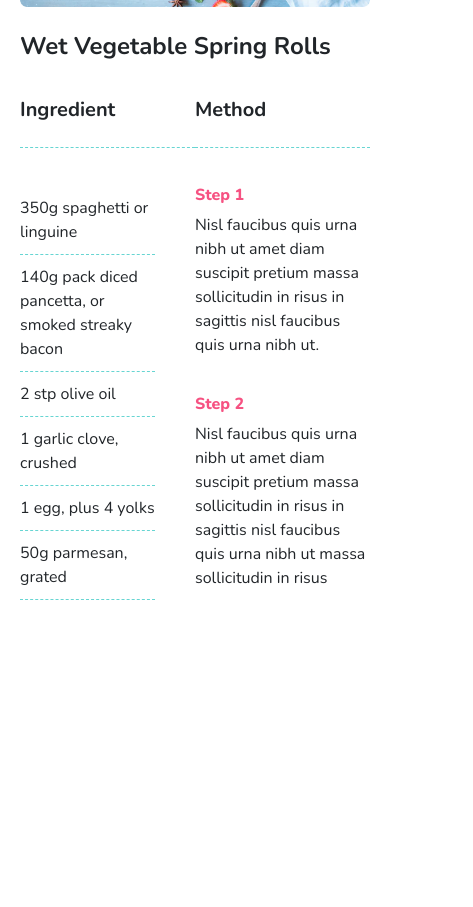
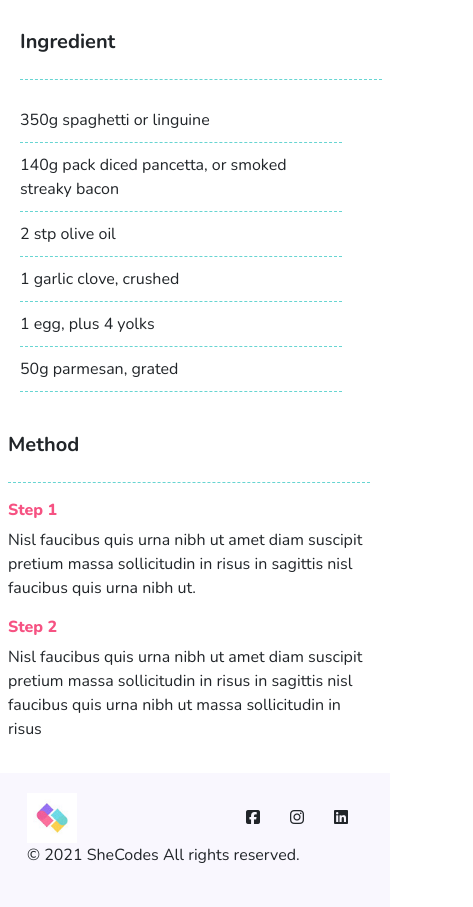
Before and after one commit to ya-sudo/Portfolio, a plain HTML site: page recipe.html in a window 390 px wide. Shown: the part 547-1454 px from the top of the page, 473 px wide, since content can reach past the window. Before the commit the page ends 1179 px from the top, so only its background shows below. Drawn offline with nearby package versions, Linux system fonts and the light colour scheme.

Commit message:
add footer + nav

```diff
--- a/css/portfolio.css
+++ b/css/portfolio.css
@@ -82,7 +82,8 @@ h2 .text-bold {
 .box-img {
   overflow: hidden;
 }
-.nav-container {
+.nav-container,
+footer .container ul {
   display: flex;
   justify-content: space-between;
   align-items: center;
@@ -104,7 +105,7 @@ h2 .text-bold {
   margin: 0 15px;
 }
 .nav-container a:hover,
-.nav-container a:active {
+.nav-container ul li a:active {
   color: var(--color-primary);
   font-weight: bold;
 }
@@ -132,7 +133,7 @@ ul li {
 }
 ul {
   padding: 0;
-  margin-top: 38px;
+  margin-top: 18px;
 }
 .list-item li {
   padding: 10px 0;
@@ -150,3 +151,16 @@ footer .container-box {
   align-items: center;
   width: 100%;
 }
+
+@media only screen and (max-width: 600px) {
+  .nav-container img,
+  .container-box img {
+    width: 50px;
+  }
+  h1 {
+    font-size: 52px;
+  }
+  h4 {
+    font-size: 18px;
+  }
+}
--- a/recipe.html
+++ b/recipe.html
@@ -15,9 +15,14 @@
 
     <link rel="preconnect" href="https://fonts.googleapis.com" />
     <link rel="preconnect" href="https://fonts.gstatic.com" crossorigin />
-    <link rel="preconnect" href="https://fonts.googleapis.com"><link rel="preconnect" href="https://fonts.gstatic.com" crossorigin><link href="https://fonts.googleapis.com/css2?family=Nunito:wght@400;700;800&display=swap" rel="stylesheet">
+    <link rel="preconnect" href="https://fonts.googleapis.com" />
+    <link rel="preconnect" href="https://fonts.gstatic.com" crossorigin />
+    <link
+      href="https://fonts.googleapis.com/css2?family=Nunito:wght@400;700;800&display=swap"
+      rel="stylesheet"
+    />
     <style>
-@import url('https://fonts.googleapis.com/css2?family=Nunito:wght@400;700;800&display=swap');
+      @import url("https://fonts.googleapis.com/css2?family=Nunito:wght@400;700;800&display=swap");
     </style>
     <link rel="stylesheet" href="css/portfolio.css" />
     <!--script-->
@@ -35,7 +40,8 @@
   <body>
     <div class="container nav-container">
       <div>
-        <img src="./img/She Codes.png" alt="" />
+        <img class="d-none d-sm-block" src="./img/She Codes.png" alt="" />
+        <img class="d-sm-none" src="./img/shecodes_logo.jpeg" alt="" />
       </div>
 
       <ul>
@@ -45,22 +51,20 @@
         <li><a href="./contact.html">Contact</a></li>
       </ul>
     </div>
-    <div >
     <div>
-
+      <div>
         <h1 class="text-center">Recipe Collection</h1>
-
       </div>
 
       <!-- card -->
       <div class="row py-3 container justify-content-center cont-card">
-        <div class="col-12 col-lg-8  px-2">
+        <div class="col-12 col-lg-8 px-2">
           <div class="box-img">
             <img src="./img/Rectangle 110.png" alt="" />
           </div>
           <h4>Wet Vegetable Spring Rolls</h4>
           <div class="div row">
-            <div class="col-6 pe-0">
+            <div class="col-sm-6 col-12 pe-0">
               <h5 class="recepi-col">Ingredient</h5>
               <ul class="list-item">
                 <li>350g spaghetti or linguine</li>
@@ -71,32 +75,58 @@
                 <li>50g parmesan, grated</li>
               </ul>
             </div>
-            <div class="col-6 ps-0">
+            <div class="col-sm-6 col-12 ps-0">
               <h5 class="recepi-col">Method</h5>
               <ul>
                 <li>
-                        <h6>Step 1 </h6>
+                  <h6>Step 1</h6>
                 </li>
                 <li>
-                        Nisl faucibus quis urna nibh ut amet diam suscipit pretium massa sollicitudin in risus in sagittis nisl faucibus quis urna nibh ut.
+                  Nisl faucibus quis urna nibh ut amet diam suscipit pretium
+                  massa sollicitudin in risus in sagittis nisl faucibus quis
+                  urna nibh ut.
                 </li>
               </ul>
               <ul>
                 <li>
-                        <h6>
-                             Step 2
-                        </h6>
-
+                  <h6>Step 2</h6>
                 </li>
                 <li>
-                        Nisl faucibus quis urna nibh ut amet diam suscipit pretium massa sollicitudin in risus in sagittis nisl faucibus quis urna nibh ut massa sollicitudin in risus
+                  Nisl faucibus quis urna nibh ut amet diam suscipit pretium
+                  massa sollicitudin in risus in sagittis nisl faucibus quis
+                  urna nibh ut massa sollicitudin in risus
                 </li>
               </ul>
             </div>
           </div>
         </div>
+      </div>
+    </div>
+    <footer>
+      <div class="container container-box d-flex flex-wrap">
+        <!--  <div>
+          <img class="d-none d-sm-block" src="./img/She Codes.png" alt="" />
+          <img class="d-sm-none" src="./img/shecodes_logo.jpeg" alt="" />
+        </div> -->
+        <ul class="flex-wrap">
+          <li>
+            <div>
+              <img class="d-none d-sm-block" src="./img/She Codes.png" alt="" />
+              <img class="d-sm-none" src="./img/shecodes_logo.jpeg" alt="" />
+            </div>
+          </li>
+          <li>
+            <ul style="margin: 0">
+              <li><i class="fa-brands fa-square-facebook"></i></li>
+              <li><i class="fa-brands fa-instagram"></i></li>
+              <li><i class="fa-brands fa-linkedin"></i></li>
+            </ul>
+          </li>
+          <li>© 2021 SheCodes All rights reserved.</li>
+        </ul>
 
-
+        <!--  <div>© 2021 SheCodes All rights reserved.</div> -->
       </div>
+    </footer>
   </body>
 </html>
```
Also changed, not shown: about.html (+29 -2 lines), contact.html (+28 -1 lines), index.html (+23 -10 lines), img/shecodes_logo.jpeg (added). Lines whose indentation alone changed are shown as unchanged.
